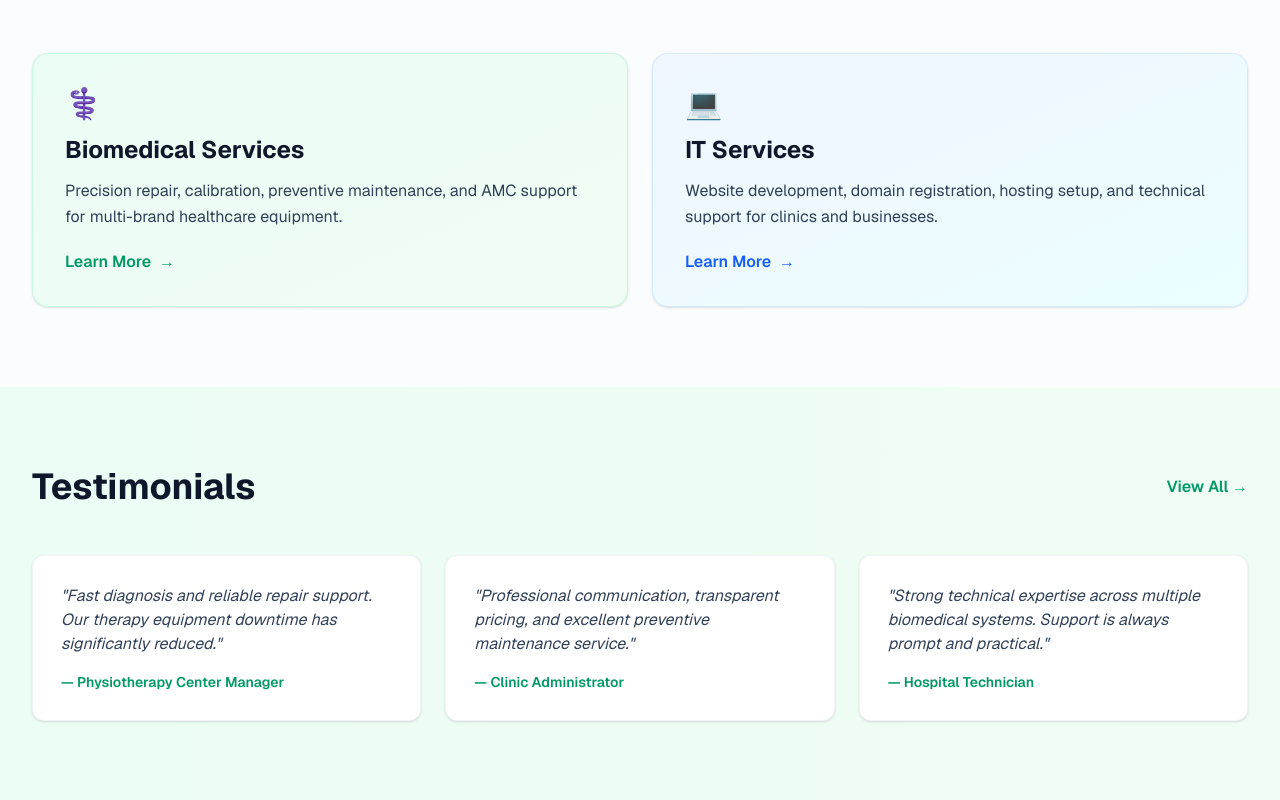
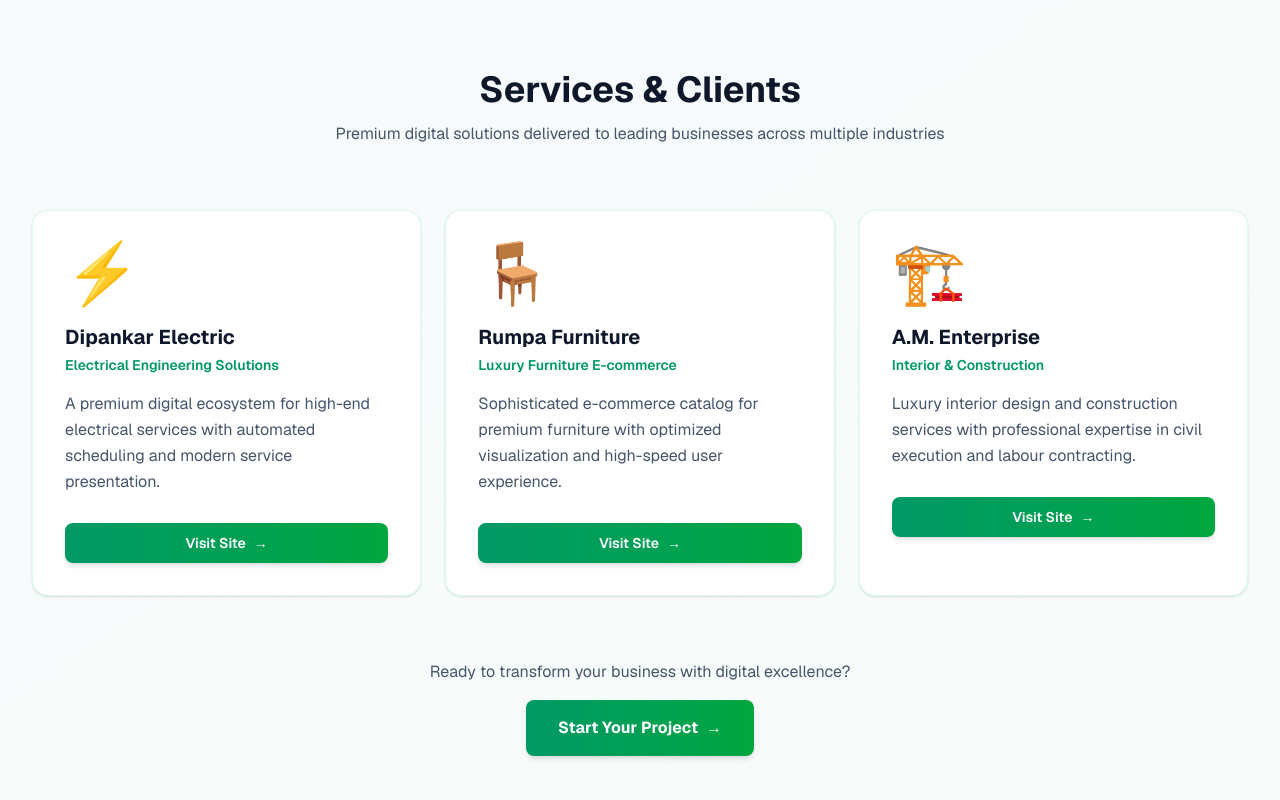
Before and after one commit to sahajyoti/mydomain, a Next.js app: page / in a window 1280 px wide. Shown: the part 820-1620 px from the top of the page. Built offline with nearby package versions, Linux system fonts and the light colour scheme.

Commit message:
Add client showcase section and enhance logo visibility with gradient background

```diff
--- a/app/page.tsx
+++ b/app/page.tsx
@@ -1,11 +1,15 @@
 import Link from "next/link";
 import { blogPosts, testimonials } from "@/data/site";
 import HeroShowcase from "@/components/HeroShowcase";
+import ClientShowcase from "@/components/ClientShowcase";
 
 export default function Home() {
   return (
     <main className="bg-gradient-to-b from-slate-50 to-white dark:from-slate-950 dark:to-slate-900 text-slate-900 dark:text-slate-100">
       <HeroShowcase />
+
+      {/* Clients & Services Section */}
+      <ClientShowcase />
 
       {/* Services Section */}
       <section className="max-w-7xl mx-auto px-4 sm:px-6 lg:px-8 py-12 sm:py-16 lg:py-20">
--- /dev/null
+++ b/components/ClientShowcase.tsx
@@ -0,0 +1,104 @@
+'use client';
+
+import Link from 'next/link';
+
+const clients = [
+  {
+    id: 1,
+    name: 'Dipankar Electric',
+    logo: '⚡',
+    service: 'Electrical Engineering Solutions',
+    description: 'A premium digital ecosystem for high-end electrical services with automated scheduling and modern service presentation.',
+    url: 'https://dipankarelectric.site/',
+  },
+  {
+    id: 2,
+    name: 'Rumpa Furniture',
+    logo: '🪑',
+    service: 'Luxury Furniture E-commerce',
+    description: 'Sophisticated e-commerce catalog for premium furniture with optimized visualization and high-speed user experience.',
+    url: 'https://rumpafurniture.netlify.app/',
+  },
+  {
+    id: 3,
+    name: 'A.M. Enterprise',
+    logo: '🏗️',
+    service: 'Interior & Construction',
+    description: 'Luxury interior design and construction services with professional expertise in civil execution and labour contracting.',
+    url: 'https://amenterprisepvtltd.netlify.app/',
+  },
+];
+
+export default function ClientShowcase() {
+  return (
+    <section className="bg-gradient-to-br from-slate-50 to-emerald-50/30 dark:from-slate-900 dark:to-emerald-950/20 border-y border-emerald-200/40 dark:border-emerald-800/30 py-12 sm:py-16 lg:py-20">
+      <div className="max-w-7xl mx-auto px-4 sm:px-6 lg:px-8">
+        {/* Section Header */}
+        <div className="mb-10 sm:mb-14 lg:mb-16 text-center">
+          <h2 className="text-2xl sm:text-3xl lg:text-4xl font-bold text-slate-900 dark:text-white mb-2 sm:mb-3">
+            Services & Clients
+          </h2>
+          <p className="text-sm sm:text-base text-slate-600 dark:text-slate-400 max-w-2xl mx-auto">
+            Premium digital solutions delivered to leading businesses across multiple industries
+          </p>
+        </div>
+
+        {/* Clients Grid */}
+        <div className="grid grid-cols-1 md:grid-cols-3 gap-4 sm:gap-6">
+          {clients.map((client) => (
+            <article
+              key={client.id}
+              className="group relative rounded-2xl bg-white dark:bg-slate-800/50 border border-emerald-200/40 dark:border-emerald-800/30 p-6 sm:p-8 shadow-sm hover:shadow-lg transition-all duration-300 overflow-hidden"
+            >
+              {/* Background Gradient Effect */}
+              <div className="absolute top-0 left-0 w-full h-1 bg-gradient-to-r from-emerald-600 to-green-600 transform scale-x-0 group-hover:scale-x-100 transition-transform duration-300 origin-left"></div>
+
+              {/* Logo/Icon */}
+              <div className="text-5xl sm:text-6xl mb-4 sm:mb-5 transform group-hover:scale-110 transition-transform duration-300">
+                {client.logo}
+              </div>
+
+              {/* Client Name */}
+              <h3 className="text-lg sm:text-xl font-bold text-slate-900 dark:text-white mb-1">
+                {client.name}
+              </h3>
+
+              {/* Service Type */}
+              <p className="text-xs sm:text-sm font-semibold text-emerald-600 dark:text-emerald-400 mb-3 sm:mb-4">
+                {client.service}
+              </p>
+
+              {/* Description */}
+              <p className="text-sm sm:text-base text-slate-600 dark:text-slate-400 leading-relaxed mb-6 sm:mb-7">
+                {client.description}
+              </p>
+
+              {/* Visit Button */}
+              <Link
+                href={client.url}
+                target="_blank"
+                rel="noopener noreferrer"
+                className="inline-flex items-center justify-center w-full rounded-lg bg-gradient-to-r from-emerald-600 to-green-600 px-4 py-2.5 text-sm font-semibold text-white hover:from-emerald-700 hover:to-green-700 transition-all duration-300 shadow-md hover:shadow-lg"
+              >
+                Visit Site <span className="ml-2">→</span>
+              </Link>
+            </article>
+          ))}
+        </div>
+
+        {/* Bottom CTA */}
+        <div className="mt-12 sm:mt-16 text-center">
+          <p className="text-sm sm:text-base text-slate-600 dark:text-slate-400 mb-4">
+            Ready to transform your business with digital excellence?
+          </p>
+          <Link
+            href="/contact"
+            className="inline-flex items-center rounded-lg bg-gradient-to-r from-emerald-600 to-green-600 px-6 sm:px-8 py-3 sm:py-4 text-sm sm:text-base font-bold text-white hover:from-emerald-700 hover:to-green-700 transition shadow-md hover:shadow-lg"
+          >
+            Start Your Project <span className="ml-2">→</span>
+          </Link>
+        </div>
+      </div>
+    </section>
+  );
+}
--- a/components/Header.tsx
+++ b/components/Header.tsx
@@ -7,16 +7,16 @@ export default function Header() {
   return (
     <header className="sticky top-0 z-50 border-b border-emerald-200/40 bg-white/95 dark:border-emerald-800/40 dark:bg-slate-950/95 backdrop-blur">
       <nav className="max-w-7xl mx-auto px-4 sm:px-6 lg:px-8">
-        <div className="relative flex justify-between items-center h-16 sm:h-20 lg:h-24 gap-4">
+        <div className="relative flex justify-between items-center h-20 sm:h-24 lg:h-28 gap-4">
           <Link href="/" className="flex items-center gap-2 min-w-0 shrink-0 group">
-            <div className="relative h-14 w-14 sm:h-16 sm:w-16 lg:h-20 lg:w-20 overflow-hidden flex items-center justify-center flex-shrink-0">
+            <div className="relative h-16 w-16 sm:h-20 sm:w-20 lg:h-24 lg:w-24 overflow-hidden flex items-center justify-center flex-shrink-0 rounded-lg bg-gradient-to-br from-emerald-100 to-green-100 dark:from-emerald-900/30 dark:to-green-900/30 border border-emerald-200/50 dark:border-emerald-800/50 shadow-sm">
               <Image
                 src="/file_000000000a607208a8ac6109a01e508c-removebg-preview.png"
                 alt="DS Biomedical logo"
                 fill
                 priority
-                sizes="(max-width: 640px) 56px, (max-width: 1024px) 64px, 80px"
-                className="object-contain object-center scale-100 group-hover:scale-125 transition"
+                sizes="(max-width: 640px) 64px, (max-width: 1024px) 80px, 96px"
+                className="object-contain object-center scale-95 group-hover:scale-110 transition-transform duration-300 p-2"
               />
             </div>
             <span className="hidden lg:inline text-sm font-bold text-slate-900 dark:text-white max-w-[140px] truncate">
--- a/components/MobileMenu.tsx
+++ b/components/MobileMenu.tsx
@@ -43,7 +43,7 @@ export default function MobileMenu() {
 
       {/* Mobile Menu Overlay */}
       {isOpen && (
-        <div className="fixed inset-0 top-16 sm:top-20 bg-black/20 dark:bg-black/40 backdrop-blur-sm md:hidden z-40" onClick={() => setIsOpen(false)} />
+        <div className="fixed inset-0 top-20 sm:top-24 bg-black/20 dark:bg-black/40 backdrop-blur-sm md:hidden z-40" onClick={() => setIsOpen(false)} />
       )}
 
       {/* Mobile Menu */}
```
